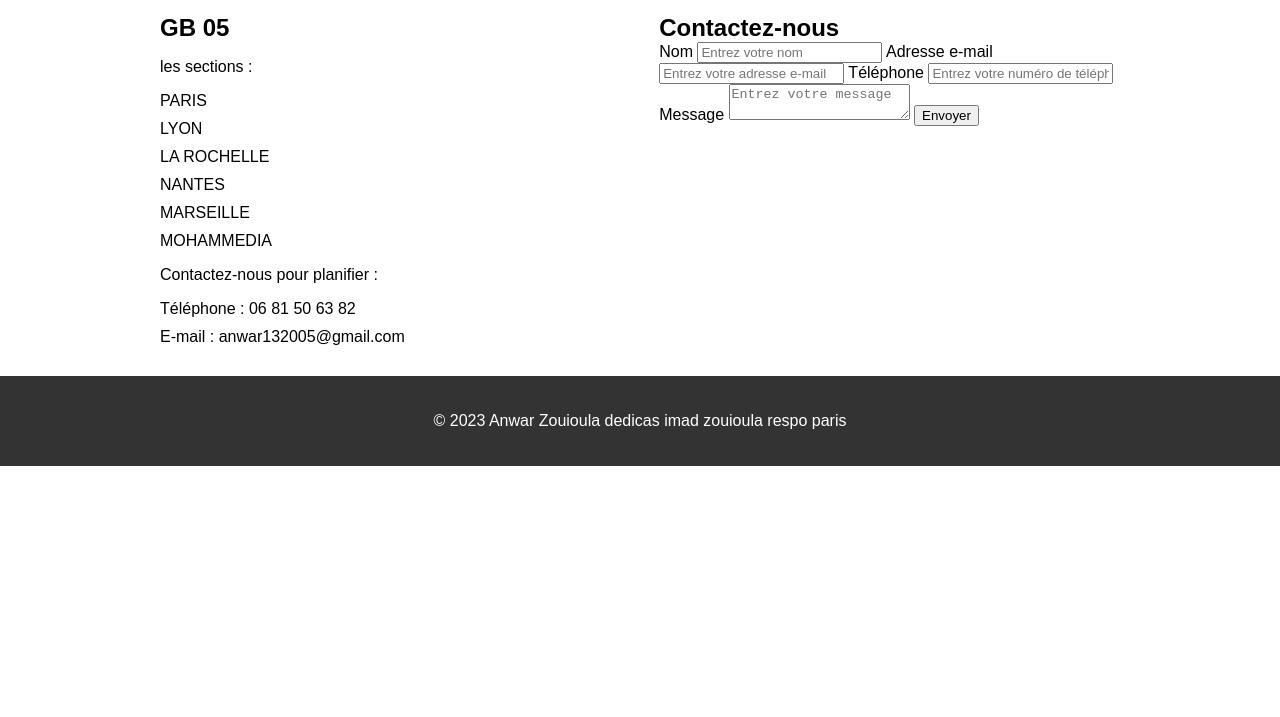
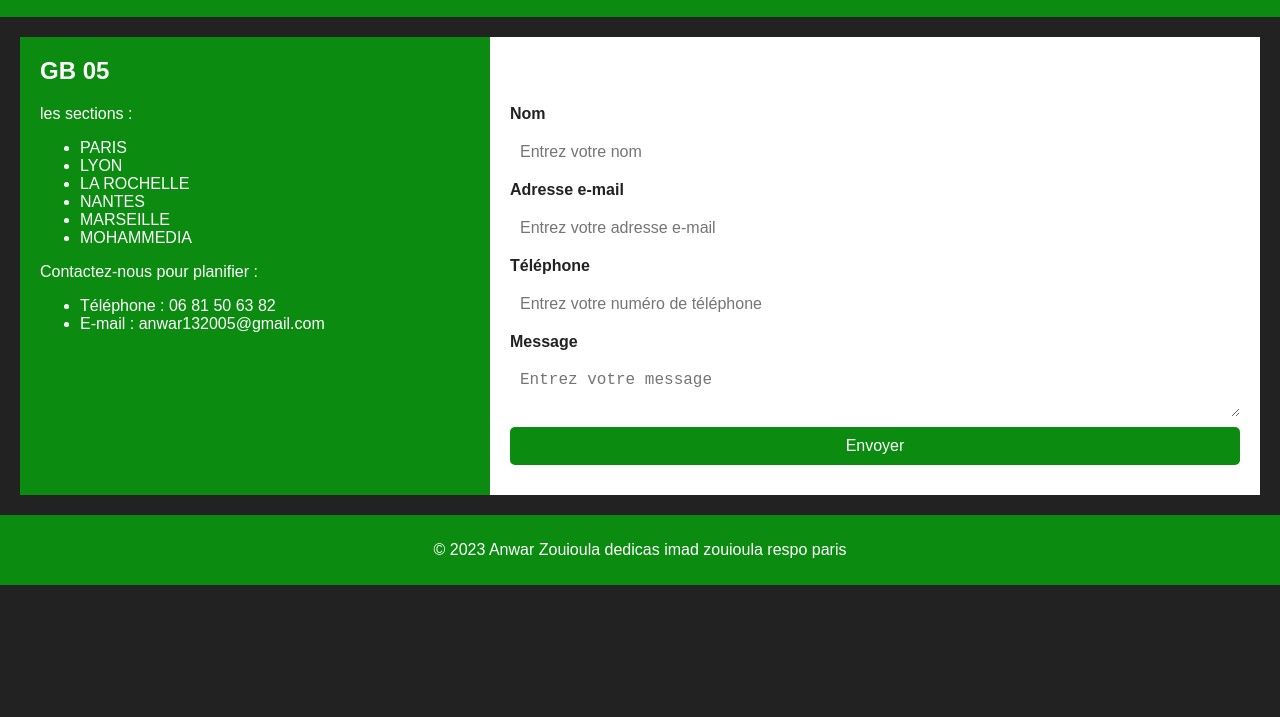
Before and after one commit to Dimaraja2005/Famille-ZOUIOULA, a plain HTML site: page index.html in a window 1280 px wide. Shown: the part 83-800 px from the top of the page. Drawn offline with Linux system fonts and the light colour scheme.

Commit message:
Update gg.css

```diff
--- a/gg.css
+++ b/gg.css
@@ -1,84 +1,81 @@
 body {
 	font-family: Arial, sans-serif;
+	background-color: #222;
+	color: #fff;
 	margin: 0;
 	padding: 0;
   }
 
-header {
-	background-color: #333;
+  header, footer {
+	background-color: #0b8c11;
+	color: #fff;
+	padding: 10px;
+  }
+
+  main {
+	display: flex;
+	flex-wrap: wrap;
+	justify-content: space-between;
+	padding: 20px;
+  }
+
+  .left-section {
+	flex: 1 0 300px;
+	background-color: #0b8c11;
 	color: #fff;
 	padding: 20px;
   }
 
-header h1 {
-	margin: 0;
+  .left-section h2, .right-section h2 {
+	margin-top: 0;
+	color: #fff;
   }
 
-nav ul {
-	margin: 0;
-	padding: 0;
-	list-style: none;
-	display: flex;
-	justify-content: space-between;
+  .right-section {
+	flex: 1 0 600px;
+	background-color: #fff;
+	color: #222;
+	padding: 20px;
   }
 
-nav li {
-	margin: 0;
-	padding: 0;
+  form {
+	display: flex;
+	flex-direction: column;
   }
 
-nav a {
-	display: block;
-	color: #fff;
-	padding: 10px;
-	text-decoration: none;
-}
-
-nav a:hover {
-	background-color: #555;
-}
-
-main {
-	max-width: 960px;
-	margin: 0 auto;
-	padding: 20px;
-	display: flex;
-	justify-content: space-between;
-}
-
-section {
-	flex-basis: 48%;
-}
-
-section h2 {
-	margin: 0;
-	padding: 0;
-}
-
-section ul {
-	margin: 0;
-	padding: 0;
-	list-style: none;
-}
-
-section li {
-	margin: 0;
-	padding: 0;
+  label, input, textarea {
 	margin-bottom: 10px;
   }
 
-section li a {
-	color: #333;
-	text-decoration: none;
+  label {
+	font-weight: bold;
   }
 
-section li a:hover {
-	text-decoration: underline;
+  input[type="text"], input[type="email"], input[type="tel"], textarea {
+	padding: 10px;
+	border: none;
+	border-radius: 5px;
+	font-size: 16px;
+  }
+
+  input[type="submit"] {
+	background-color: #0b8c11;
+	color: #fff;
+	padding: 10px 20px;
+	border: none;
+	border-radius: 5px;
+	font-size: 16px;
+	cursor: pointer;
+  }
+
+  input[type="submit"]:hover {
+	background-color: #fff;
+	color: #0b8c11;
   }
 
   footer {
-	background-color: #333;
+	text-align: center;
+	background-color: #0b8c11;
 	color: #fff;
-	padding: 20px;
-	text-align: center;
+	padding: 10px;
   }
```
Lines whose indentation alone changed are shown as unchanged.
